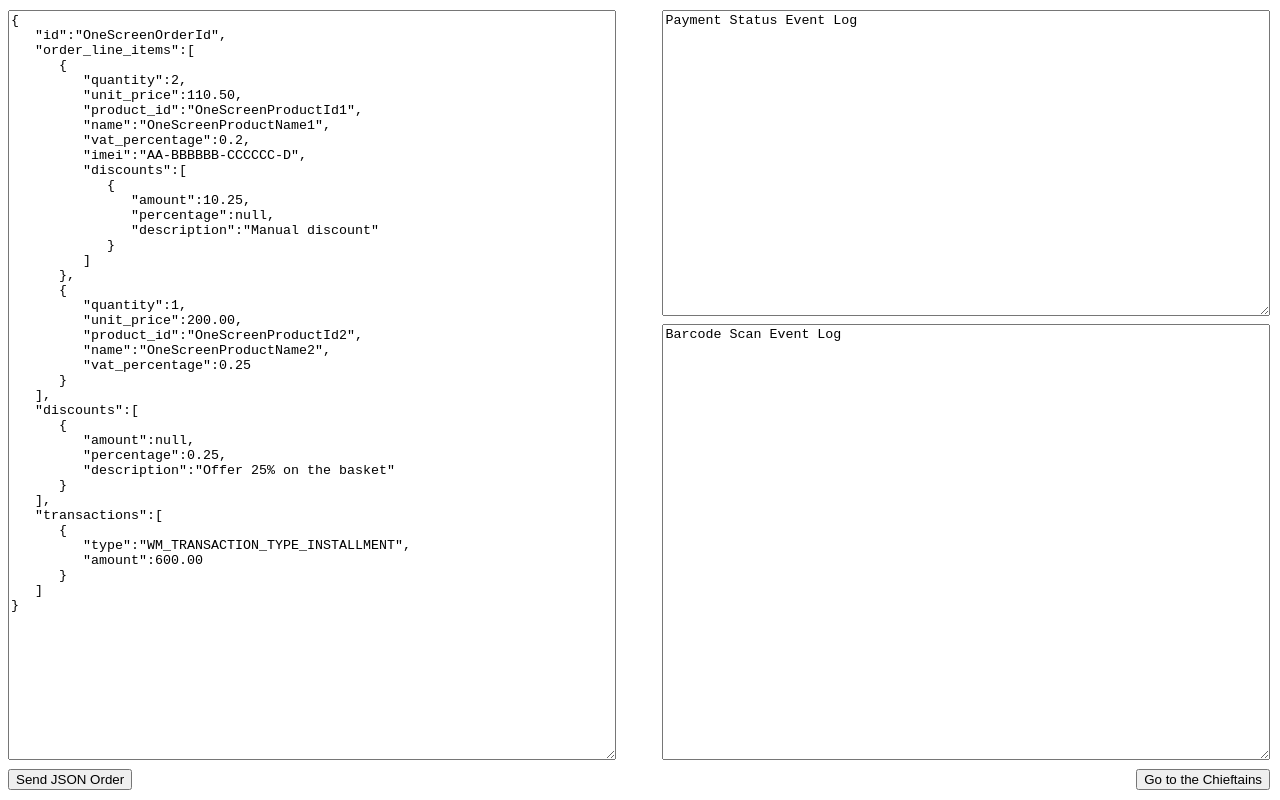
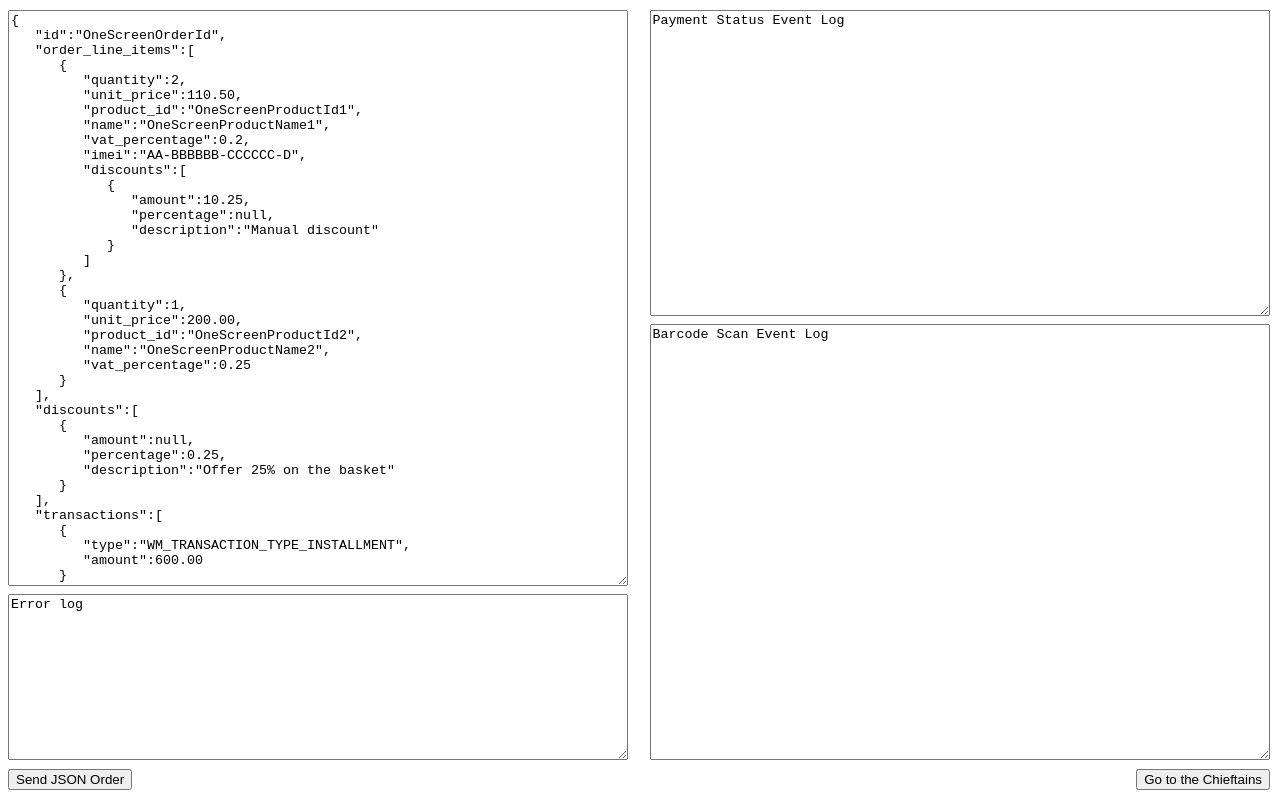
Before and after one commit to Wallmob/POSConnector, a website: page index.html in a window 1280 px wide. Drawn offline with Linux system fonts and the light colour scheme.

Commit message:
Made a seperate area for errors

```diff
--- a/index.html
+++ b/index.html
@@ -13,7 +13,7 @@
         <!-- Place favicon.ico and apple-touch-icon.png in the root directory -->
     </head>
     <body>
-            <textarea id="order" style="position: absolute; width: 47%; bottom: 40px; top: 10px;">
+            <textarea id="order" style="position: absolute; width: 48%; bottom: 214px; top: 10px;">
 {
    "id":"OneScreenOrderId",
    "order_line_items":[
@@ -55,10 +55,11 @@
    ]
 }
             </textarea>
+            <textarea id="errorLog" style="position: absolute; height: 160px; width: 48%; bottom: 40px;">Error log</textarea>
             <button id="sendOrder" style="position: absolute; bottom: 10px;">Send JSON Order</button>
             <button onclick="window.location = this.getAttribute('href')" href="https://www.wallmob.com/company/leadership" style="position: absolute; bottom: 10px; right: 10px;">Go to the Chieftains</button>
-            <textarea id="paymentLog" style="position: absolute; top: 10px; height: 300px; width: 47%; right: 10px;">Payment Status Event Log</textarea>
-            <textarea id="barcodeLog" style="position: absolute; top: 324px; bottom: 40px; width: 47%; right: 10px;">Barcode Scan Event Log</textarea>
+            <textarea id="paymentLog" style="position: absolute; top: 10px; height: 300px; width: 48%; right: 10px;">Payment Status Event Log</textarea>
+            <textarea id="barcodeLog" style="position: absolute; top: 324px; bottom: 40px; width: 48%; right: 10px;">Barcode Scan Event Log</textarea>
             <!-- <button onclick="alert(POSConnector.isConnected())" style="position: absolute; bottom: 10px; right: 10px;">Check POS existence</button> -->
 
         <!--[if lt IE 7]>
@@ -82,7 +83,7 @@
                 sendOrder.onclick = function(){
                     POSConnector.payBasket(JSON.parse(order.value), function(errors){
                         if (errors.length) {
-                            order.value += "\n\n" + JSON.stringify(errors);
+                            errorLog.value += "\n" + JSON.stringify(errors);
                         };
                     });
                 }
```
